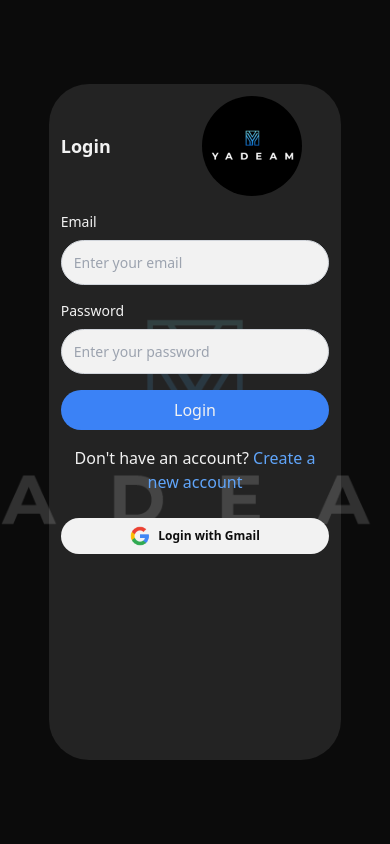
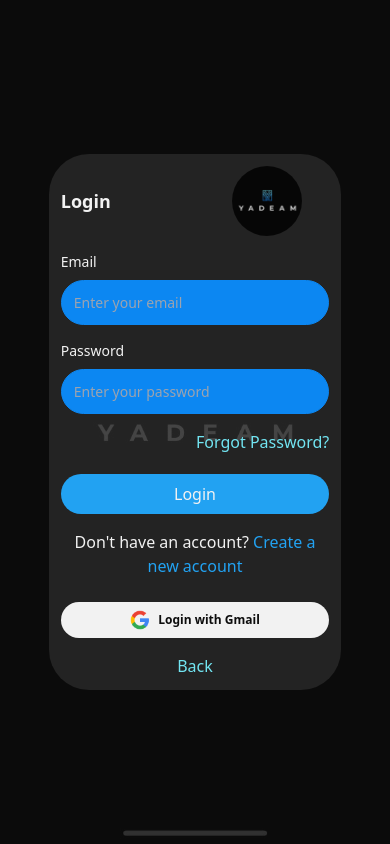
Before and after one commit to pouryaZeidi/Yadeam-Co, a Next.js app: page /login in a window 390 px wide. Built offline with nearby package versions, Linux system fonts and the light colour scheme.

Commit message:
make foget password link and make responsive and test

```diff
--- a/src/components/Herosection.tsx
+++ b/src/components/Herosection.tsx
@@ -4,18 +4,10 @@
 const Herosection = () => {
   return (
     <div
-      className=' p-5 text-white flex '
-      style={{
-        backgroundImage: 'url("/MainLogo.jpg")',
-        backgroundSize: 'cover',
-        backgroundPosition: 'center',
-        backgroundRepeat: 'no-repeat',
-        height: '100vh',
-        width: '100vw',
-      }}
+      className='p-5 text-white flex bg-[url("/MainLogomobile.jpg")] sm:bg-[url("/MainLogo.jpg")] bg-cover bg-center bg-no-repeat h-[100vh] w-[100vw]'
     >
       <Link href='/login'>
-        <span className='bg-blue-500 px-4 py-2 rounded-md'>Login</span>
+        <span className='bg-primary2 hover:bg-primary1 hover:transition-colors  px-4 py-2 rounded-md'>Login</span>
       </Link>
     </div>
   );
--- a/src/components/InputComponent.tsx
+++ b/src/components/InputComponent.tsx
@@ -32,7 +32,7 @@
         placeholder={placeholder}
         value={value}
         onChange={handleChange}
-        className={`p-3 border border-gray-300 text-[14px]  sm:text-[18px]  text-white focus:outline-none focus:ring-2 bg-primary2 focus:ring-blue-500 rounded-[40px] h-[45px] ${className}`}
+        className={`p-3 border border-primary1 text-[14px]  sm:text-[18px]  text-white focus:outline-none focus:ring-2 bg-primary1 focus:ring-primary3 rounded-[40px] h-[45px] ${className}`}
       />
     </div>
   );
--- a/src/pages/login.tsx
+++ b/src/pages/login.tsx
@@ -4,57 +4,52 @@
 
 const Login = () => {
   return (
-    <div className="relative h-screen flex items-center justify-center">
-      <div
-        className="absolute inset-0 bg-cover bg-center h-[100vh]"
-        style={{
-          backgroundImage: 'url("/MainLogo.jpg")',
-        }}
-      ></div>
-
+    <div className="relative min-h-screen flex items-center justify-center">
+      <div className="absolute inset-0 bg-cover bg-center min-h-screen bg-[url('/MainLogomobile.jpg')] sm:bg-[url('/MainLogo.jpg')]">
+      </div>
       <div className="absolute inset-0 bg-black opacity-85"></div>
-
-
-      <div className="relative text-black w-[75%] sm:w-[65%] md:w-[60%] lg:w-[30%] h-[80%] bg-white bg-opacity-10 backdrop-filter backdrop-blur-xs rounded-[40px] flex flex-col p-3 space-y-4">
-        <div className=' flex justify-between items-center w-[90%]'>
-        <h2 className="text-center text-lg font-bold text-white">Login</h2>
-        <img src="/YadeamLinkedInPageLogo.png" alt="" className='rounded-full w-[100px] ' />
+      <div className="relative text-black w-[75%] sm:w-[65%] md:w-[60%] lg:w-[30%]  bg-white bg-opacity-10 backdrop-filter mb- backdrop-blur-xs rounded-[40px] flex flex-col p-3 space-y-4">
+        <div className="flex justify-between items-center w-[90%]">
+          <h2 className="text-center text-lg font-bold text-white">Login</h2>
+          <img src="/YadeamLinkedInPageLogo.png" alt="Yadeam Logo"
+               className="rounded-full w-[70px] sm:w-[100px] opacity-80"/>
         </div>
         <InputComponent
-          type='email'
-          placeholder='Enter your email'
-          label='Email'
-          className='bg-white text-black w-[100%] md:w-[90%]'
-        />
-
+          type="email"
+          placeholder="Enter your email"
+          label="Email"
+          className="w-full max-w-[400px]"/>
         <InputComponent
-          type='password'
-          placeholder='Enter your password'
-          label='Password'
-          className='bg-white text-black w-[100%] md:w-[90%]'
-        />
-
-        <button className="mt-4 bg-blue-500 text-white p-2 rounded-[40px] hover:bg-blue-600">
+          type="password"
+          placeholder="Enter your password"
+          label="Password"
+          className="w-full max-w-[400px]"/>
+        <div className="w-full text-right mt-2">
+          <Link href="/forgot-password" className="text-primary3 hover:underline">
+            Forgot Password?
+          </Link>
+        </div>
+        <div className='flex justify-center'>
+        <button className="mt-1 bg-primary2 text-white p-2 rounded-[40px] hover:bg-primary1 hover:transition-colors w-full max-w-[400px] ">
           Login
         </button>
-
-        <div className="mt-4 text-center text-white">
+        </div>
+        <div className="mt-3 text-center text-white">
           <p>
             Don't have an account?{' '}
-            <Link href="/register" className="text-blue-400 hover:underline">
+            <Link href="/register" className="text-primary2 hover:underline">
               Create a new account
             </Link>
           </p>
         </div>
-        <div className="mt-auto">
-          <button
-          className="flex items-center justify-center bg-white text-black p-2 rounded-[40px] hover:scale-105 hover:transition-all w-full mt-2 sm:mt-5  md:mt-2 text-[12px] font-semibold sm:text-[16px] sm:font-normal">
-            <img src="/gmail.png" alt="GoogleIcon" className="mr-2 w-5 h-5" />
+        <div className="mt-auto flex justify-center">
+          <button className="flex items-center justify-center w-full max-w-[400px] bg-white text-black p-2 rounded-[40px] hover:scale-[102%] hover:transition-all  mt-2 sm:mt-5 md:mt-2 text-[12px] font-semibold sm:text-[16px] sm:font-normal">
+            <img src="/gmail.png" alt="Google Icon" className="mr-2 w-5 h-5" />
             Login with Gmail
           </button>
         </div>
-        <div className="md:mt-14 text-center hidden sm:block">
-          <Link href="/" className="text-blue-400 hover:underline">
+        <div className="md:mt-10 text-center block">
+          <Link href="/" className="text-primary3 hover:underline">
             Back
           </Link>
         </div>
```
Also changed, not shown: public/MainLogomobile.jpg (added).
